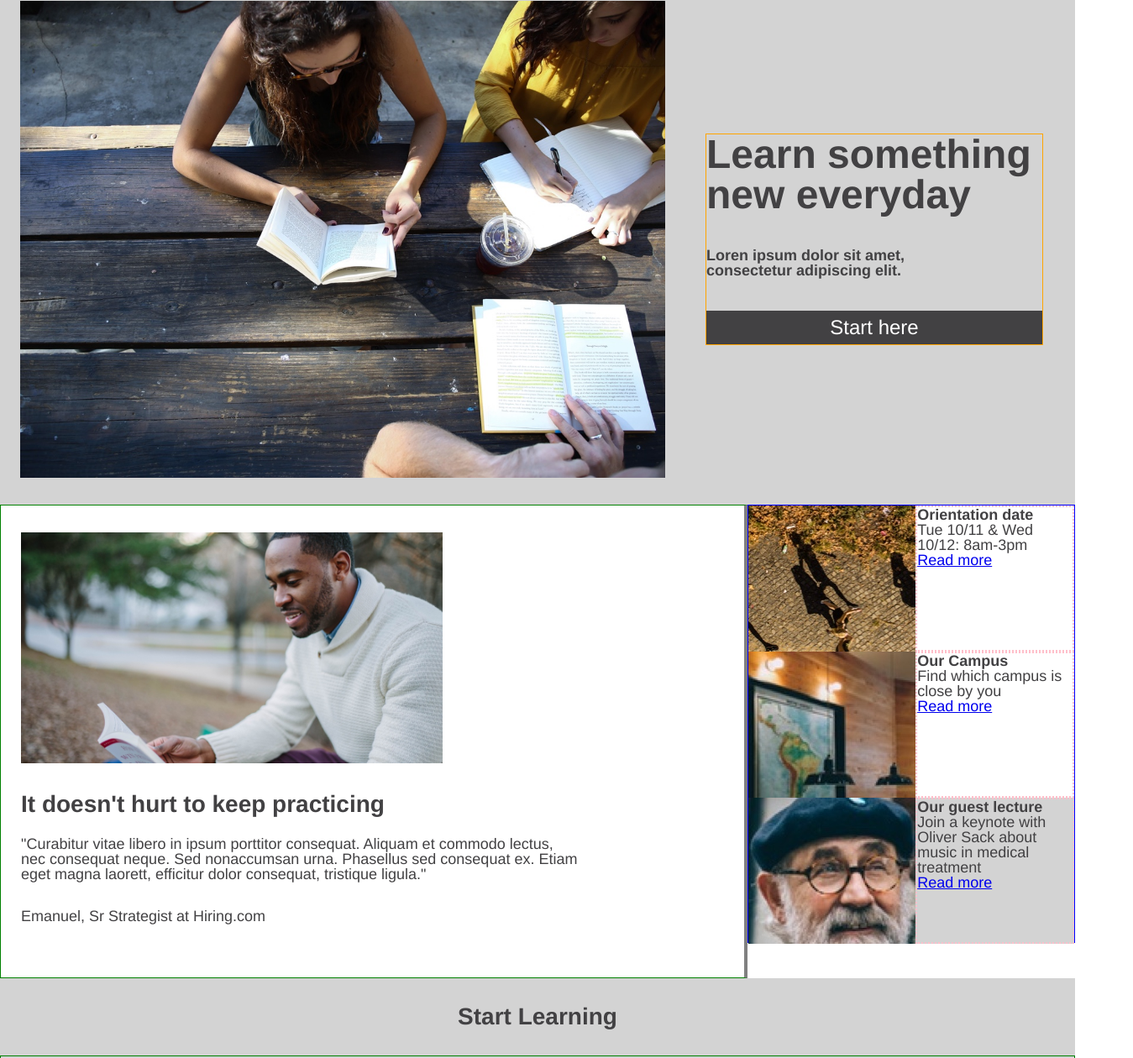
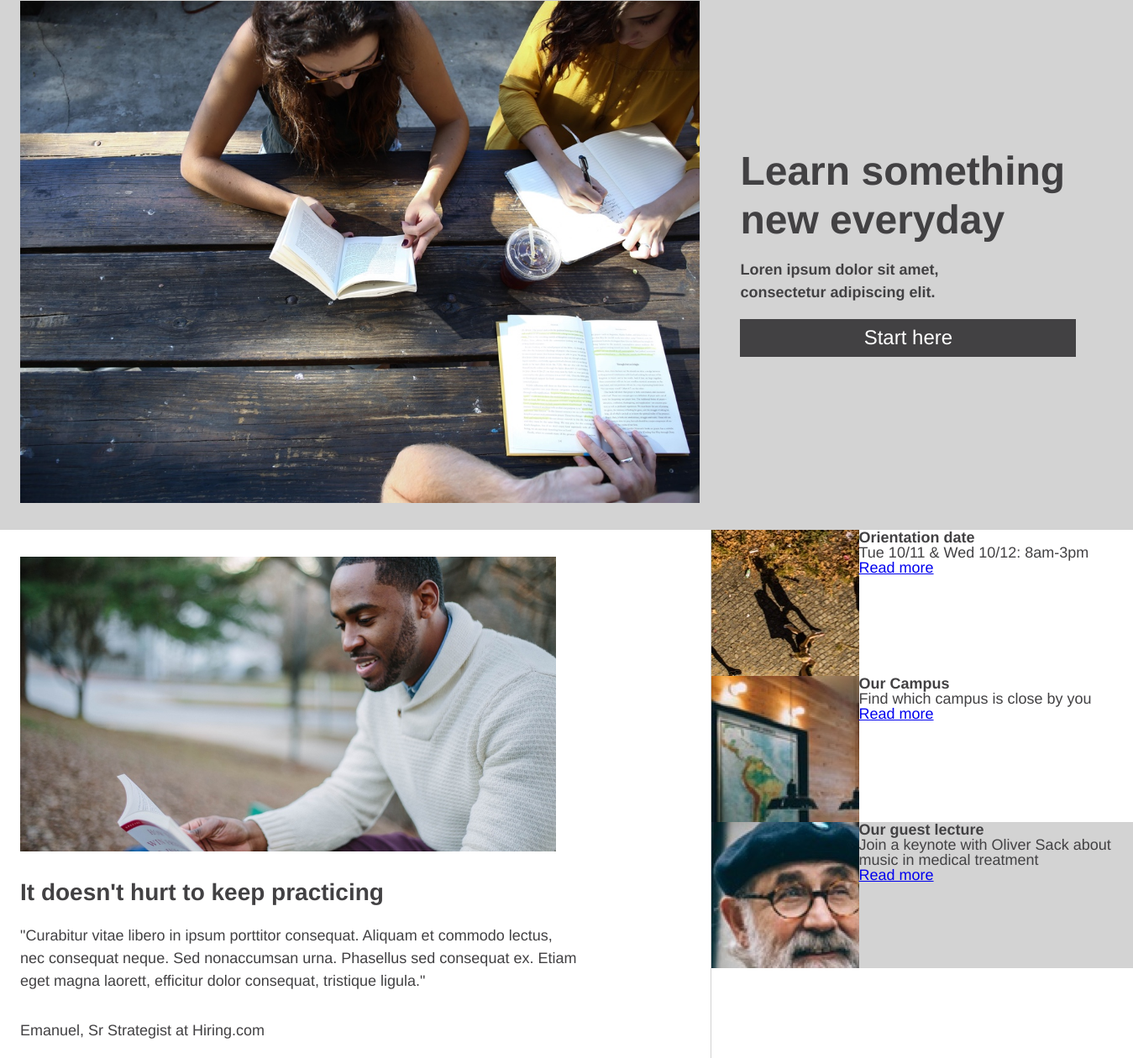
Before and after one commit to MarionJP/Capstone, a plain HTML site: page index.html in a window 1280 px wide. Shown: the part 95-1355 px from the top of the page at 84% size, 1349 px wide, since content can reach past the window. Drawn offline with Linux system fonts and the light colour scheme.

Commit message:
Some updates made

```diff
--- a/style.css
+++ b/style.css
@@ -4,6 +4,7 @@ body {
   color: gray;
 }
 
+/* Heading Banner */
 .top {
   display: flex;
   margin-top: 0;
@@ -46,16 +47,19 @@ body {
   margin-right: 8px;
 }
 
+/* Start of first section "Learn Something" */
 .gray {
   display: flex;
   background-color: lightgray;
   color: #424143;
   align-items: center;
+  line-height: 1.2;
+  width: 1349px;
 }
 
 .gray img {
   width: 60%;
-  height: 30%;
+  height: auto;
   margin: 32px 24px;
 }
 
@@ -67,12 +71,15 @@ body {
 .learn {
   display: flex;
   margin-left: 24px;
-  border: 1px solid orange;
   font-weight: bold;
   flex-direction: column;
   width: 400px;
   height: 250px;
   justify-content: space-between;
+}
+
+.p p {
+  line-height: 1.5;
 }
 
 /* Button */
@@ -88,38 +95,40 @@ body {
   font-size: 1.5rem;
 }
 
-/* Main Section part two */
+/* Start of Second Section "Keep practicing" */
 
 .white {
 display: flex;
 color: #424143;
+width: 1349px;
 }
 
 .col1 {
   display: inline;
-  border: 1px solid green;
   padding: 32px 24px;
-  border-right: 4px solid gray;
+  border-right: 1px solid lightgray;
+  width: 857px;
 }
 
 .col1 img {
-  max-width: 60%;
+  max-width: 80%;
+  height: auto;
   padding-bottom: 32px;
 }
 
 .col1 h1 {
-font-weight: bold;
+font-weight: bolder;
 padding-bottom: 24px;
 font-size: 1.75rem;
 }
 
 .col1 p {
   padding-bottom: 32px;
+  line-height: 1.5;
 }
 
 .col2 {
 display: inline;
-border: 1px solid blue;
 width: 40%;
 height: 520px;
 }
@@ -135,7 +144,6 @@ height: 174px;
 
 .boximg {
   display: inline;
-  border: 1px dotted
   width: 35%;
   overflow: hidden;
 }
@@ -149,7 +157,6 @@ height: 174px;
 .boxtext {
   width: 65%;
   display: inline;
-  border: 2px dotted pink;
 }
 
 .special {
@@ -172,7 +179,6 @@ background-color: lightgray;
 }
 
 .learning {
-  border: 1px solid green;
   display: flex;
   flex-wrap: wrap;
   background-color: lightgray;
@@ -180,7 +186,6 @@ background-color: lightgray;
 }
 
 .course {
-  border: 1px solid red;
   background-color: white;
   width: 330px;
   margin: 16px;
@@ -271,8 +276,10 @@ background-color: lightgray;
 .footer {
   font-size: 0.75rem;
   display: flex;
-  border: 1px solid red;
   justify-content: space-between;
+  padding: 16px 24px 64px 24px;
+  padding-left: 24px;
+
 }
 
 .footer a {
@@ -282,14 +289,13 @@ background-color: lightgray;
 
 .footer li {
     display: inline;
+    padding-left: 16px;
 }
 
 .rights {
   display: flex;
-  border: 1px solid green;
 }
 
 .nav {
-  border: 1px solid blue;
   display: flex;
 }
```
Also changed, not shown: index.html (+2 -2 lines).
